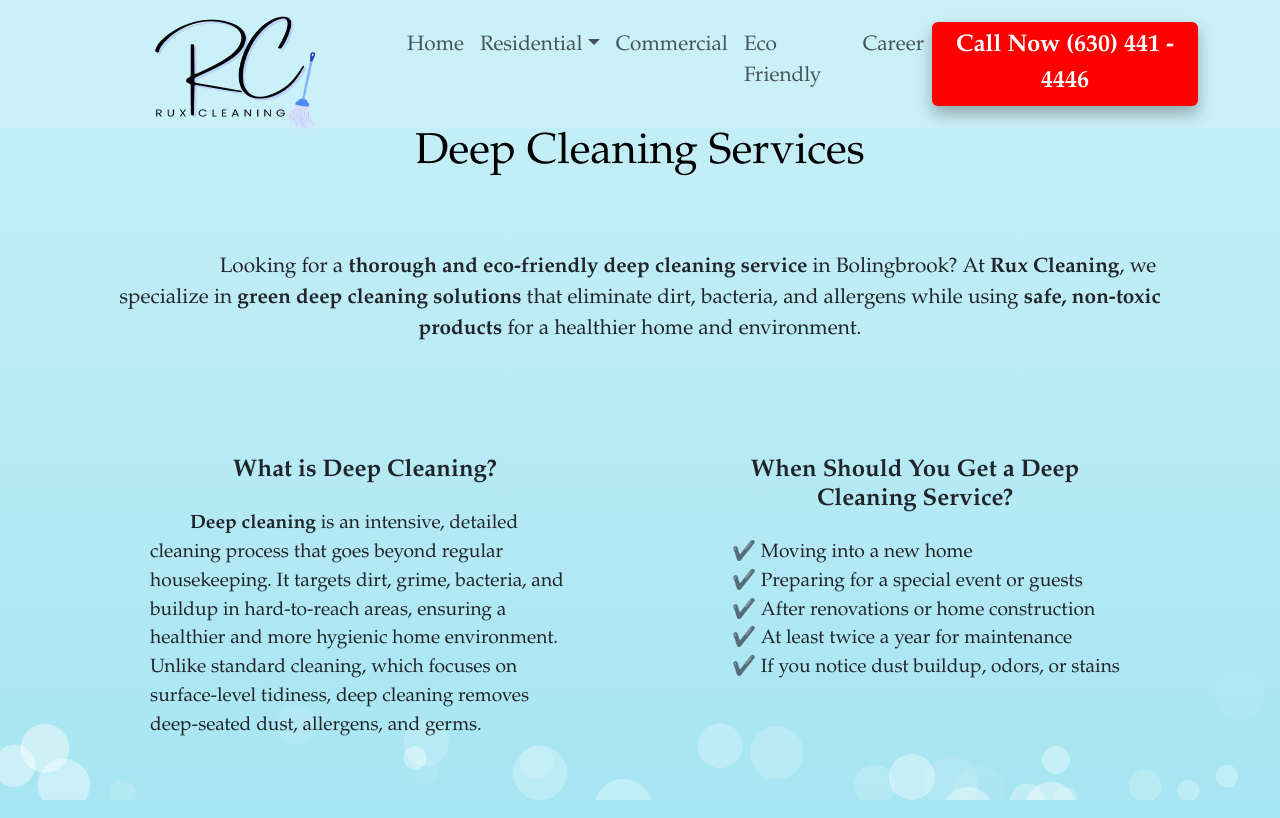
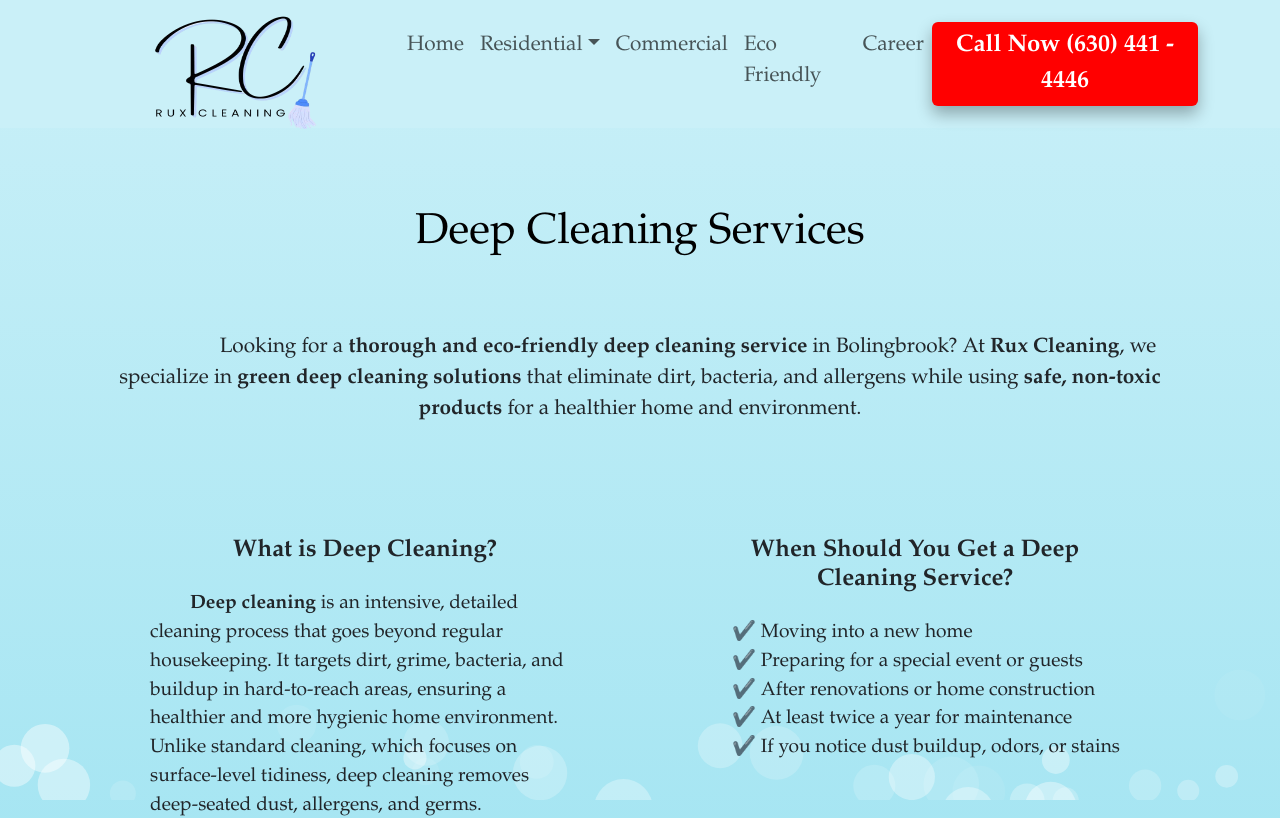
Before and after one commit to YemnyFeliz/RuxCleaning, a React (Vite) app: page /deepCleaning in a window 1280 px wide. Shown: the top 818 px of the page. Built offline with nearby package versions, Linux system fonts and the light colour scheme.

Commit message:
Mrgin top in the h2.

```diff
--- a/Pages/Residential/DeepCleaning.jsx
+++ b/Pages/Residential/DeepCleaning.jsx
@@ -32,7 +32,7 @@ function DeepCleaning() {
         <div className="deepCleaning container">
             <Row>
                 <Col>
-                    <h2 className="deepCleaningTitle">Deep Cleaning Services </h2>
+                    <h2 className="regTitle">Deep Cleaning Services </h2>
                     <div className="deepCleaningIntroText">
                         <p className="text-indent">Looking for a <strong>thorough and eco-friendly deep cleaning service</strong> in Bolingbrook?
                             At <strong>Rux Cleaning</strong>, we specialize in <strong>green deep cleaning solutions</strong> that eliminate dirt, bacteria, and allergens while using <strong>safe, non-toxic products</strong> for a healthier home and environment.
--- a/styles/RegCleaning.css
+++ b/styles/RegCleaning.css
@@ -7,6 +7,7 @@
 .regTitle{
     font-size: 2.7rem;
     color: black;
+    margin-top: 5rem;
 }
 
 .regIntroText{
```
